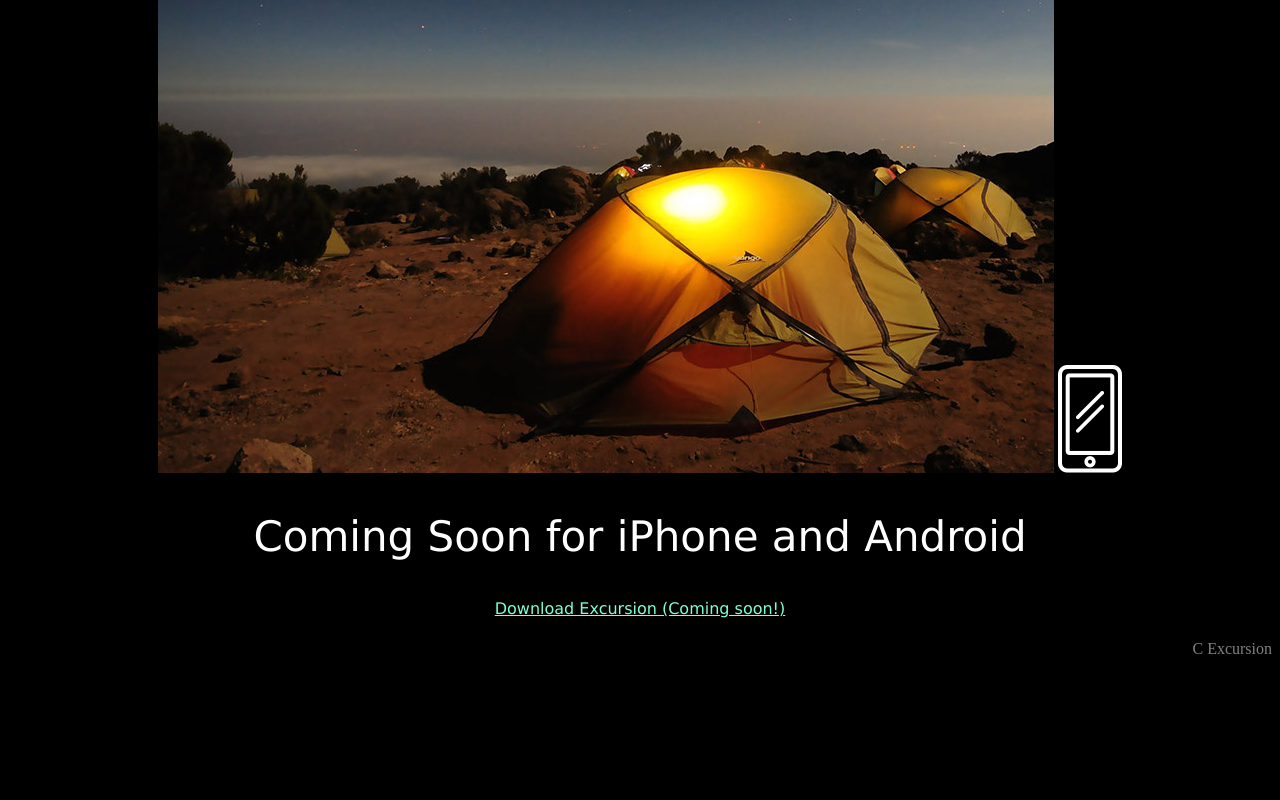
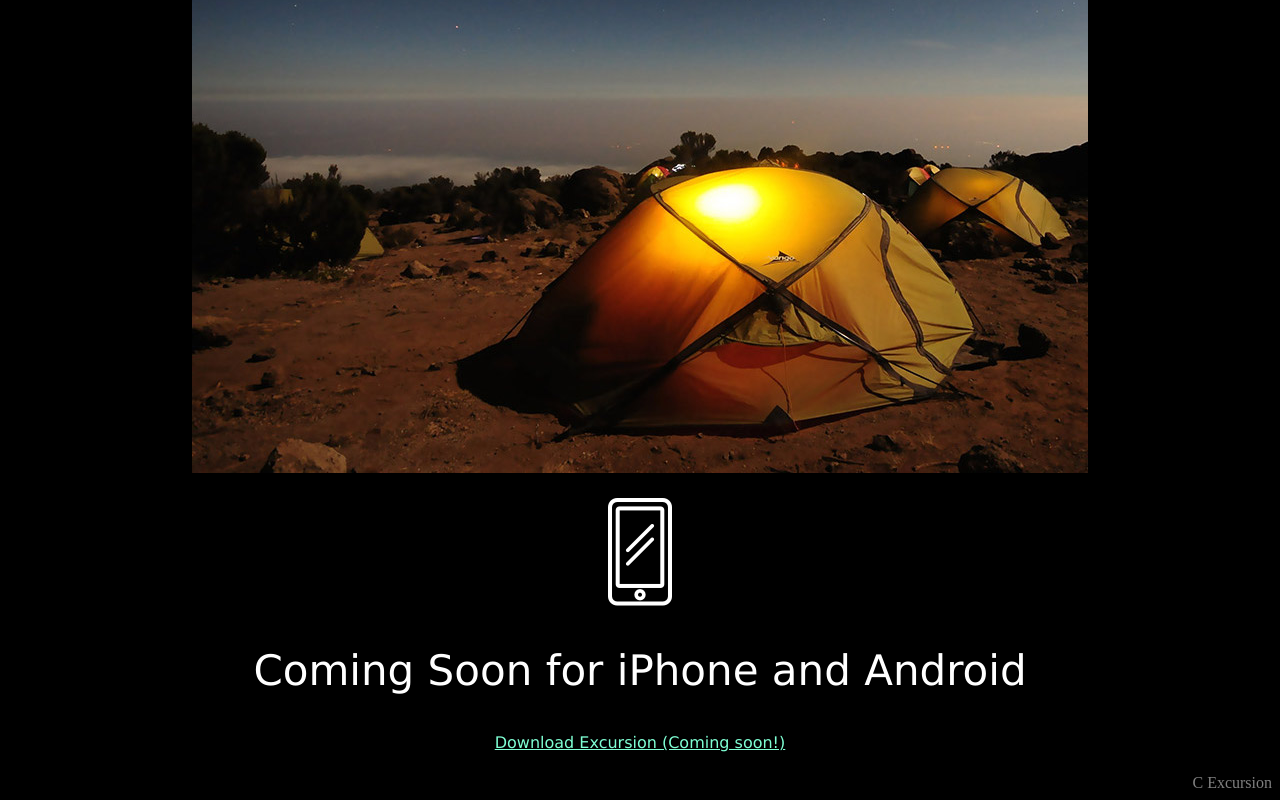
Before and after one commit to vonventti/excursion, a plain HTML site: page index.html in a window 1280 px wide. Shown: the part 504-1304 px from the top of the page. Before the commit the page ends 1170 px from the top, so only its background shows below. Drawn offline with Linux system fonts and the light colour scheme.

Commit message:
final push

```diff
--- a/index.html
+++ b/index.html
@@ -18,7 +18,7 @@
     <h1>Your personal travel guide</h1>
     <p>Excursion remembers places you like, and recommends new points of interest around you.</p>
     <img src="resources/images/camp.jpeg" alt="image">
-    <img src="resources/phone.png" alt="icon">
+    <p><img src="resources/phone.png" alt="icon"></p>
     <h1>Coming Soon for iPhone and Android</h1>
     <p><a href="#">Download Excursion (Coming soon!)</a></p>
   </section>
```
